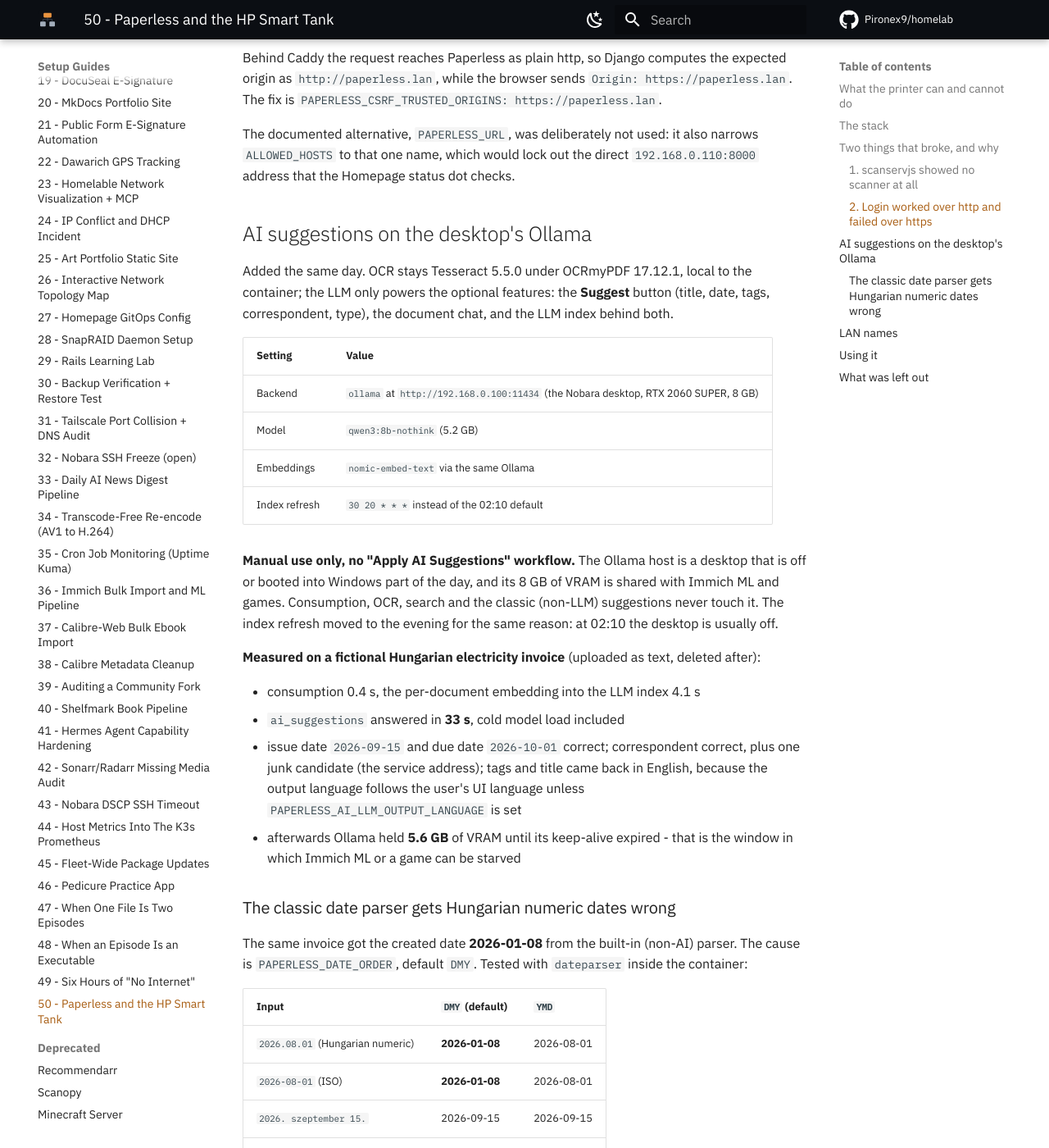
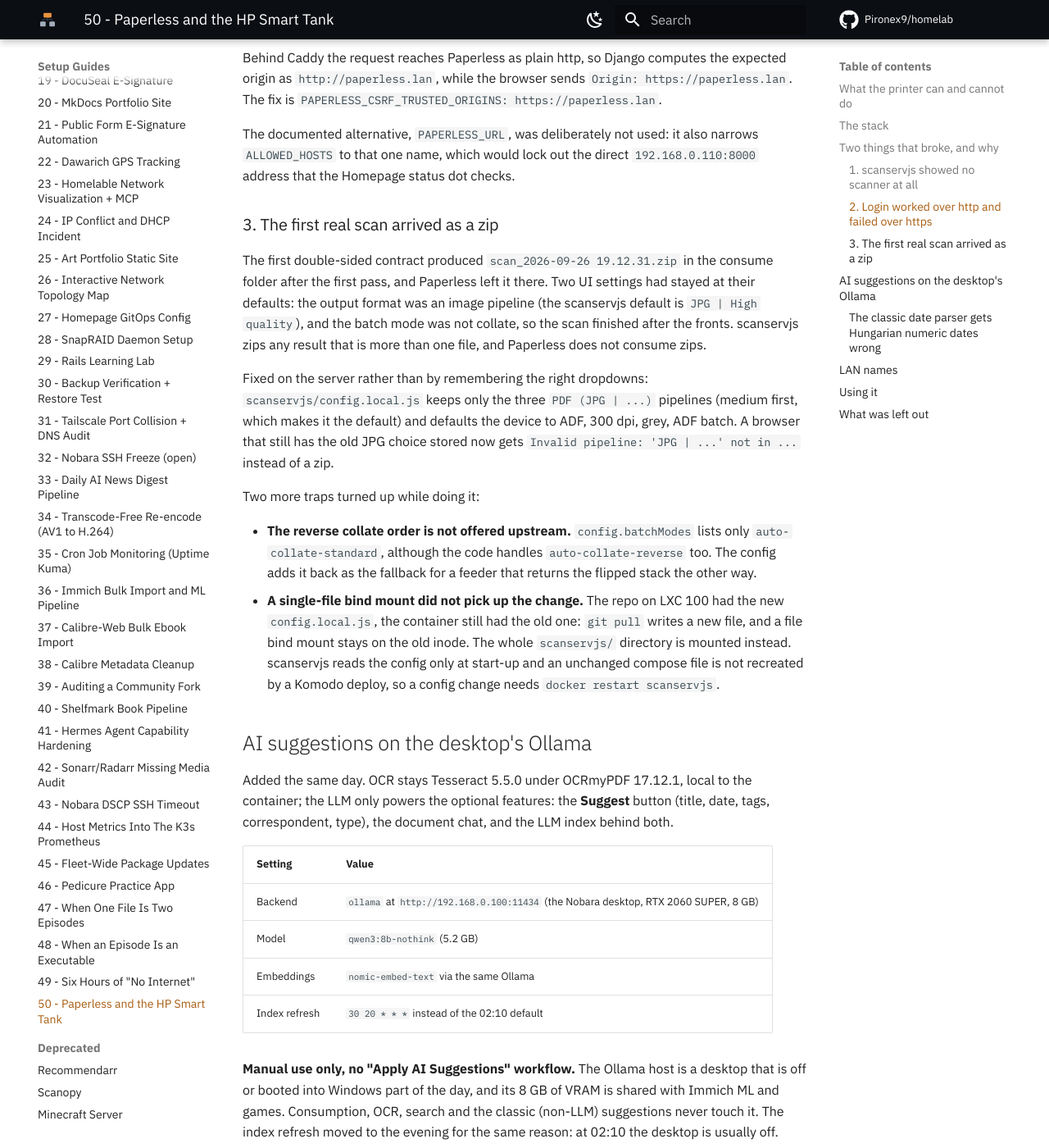
Before and after one commit to Pironex9/homelab, an MkDocs documentation site: the page built from docs/proxmox/50_Paperless_And_The_HP_Smart_Tank.md, in a window 1280 px wide and 1400 px high, scrolled down 3475 px. Shown: the whole window at 82% size. Built offline with MkDocs 1.6.1 and Material for MkDocs 9.7.7, drawn with Linux system fonts in a browser that asks for light colours; comment, search, counter and statistics services are not loaded.

Commit message:
docs(paperless): the zip from the first real scan, and two traps behind the fix

```diff
--- a/docs/proxmox/50_Paperless_And_The_HP_Smart_Tank.md
+++ b/docs/proxmox/50_Paperless_And_The_HP_Smart_Tank.md
@@ -135,6 +135,32 @@
 `ALLOWED_HOSTS` to that one name, which would lock out the direct `192.168.0.110:8000`
 address that the Homepage status dot checks.
 
+### 3. The first real scan arrived as a zip
+
+The first double-sided contract produced `scan_2026-09-26 19.12.31.zip` in the consume folder
+after the first pass, and Paperless left it there. Two UI settings had stayed at their
+defaults: the output format was an image pipeline (the scanservjs default is
+`JPG | High quality`), and the batch mode was not collate, so the scan finished after the
+fronts. scanservjs zips any result that is more than one file, and Paperless does not
+consume zips.
+
+Fixed on the server rather than by remembering the right dropdowns:
+`scanservjs/config.local.js` keeps only the three `PDF (JPG | ...)` pipelines (medium
+first, which makes it the default) and defaults the device to ADF, 300 dpi, grey, ADF batch.
+A browser that still has the old JPG choice stored now gets
+`Invalid pipeline: 'JPG | ...' not in ...` instead of a zip.
+
+Two more traps turned up while doing it:
+
+- **The reverse collate order is not offered upstream.** `config.batchModes` lists only
+  `auto-collate-standard`, although the code handles `auto-collate-reverse` too. The config
+  adds it back as the fallback for a feeder that returns the flipped stack the other way.
+- **A single-file bind mount did not pick up the change.** The repo on LXC 100 had the new
+  `config.local.js`, the container still had the old one: `git pull` writes a new file, and
+  a file bind mount stays on the old inode. The whole `scanservjs/` directory is mounted
+  instead. scanservjs reads the config only at start-up and an unchanged compose file is
+  not recreated by a Komodo deploy, so a config change needs `docker restart scanservjs`.
+
 ## AI suggestions on the desktop's Ollama
 
 Added the same day. OCR stays Tesseract 5.5.0 under OCRmyPDF 17.12.1, local to the container;
```
